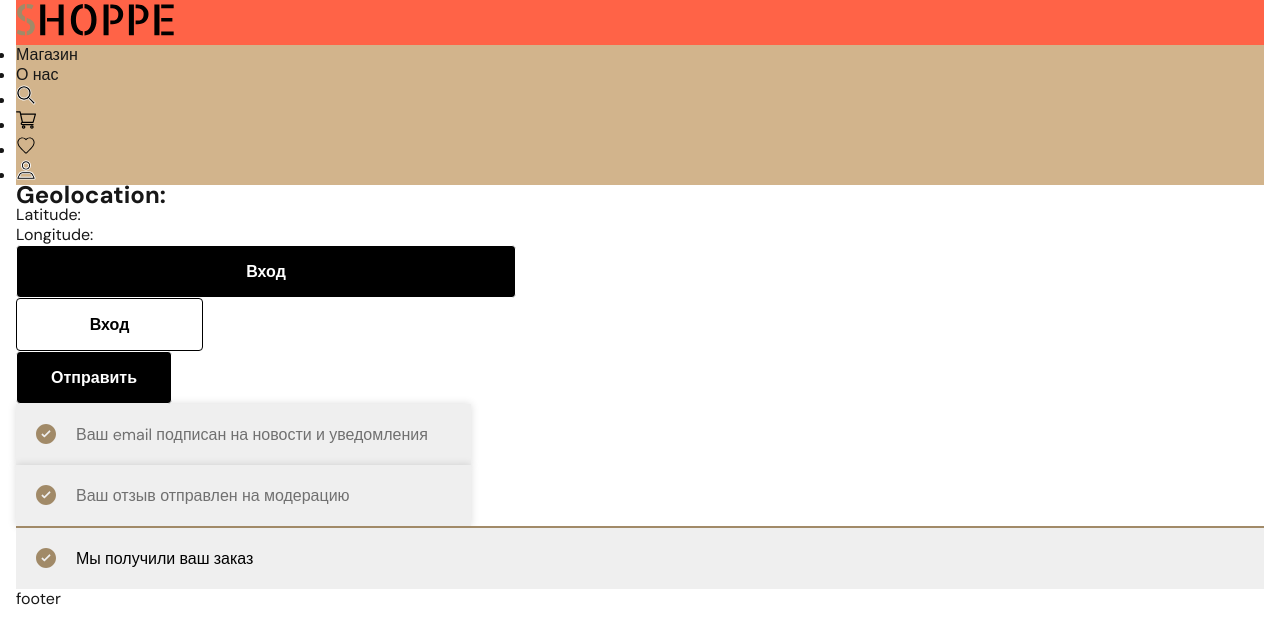
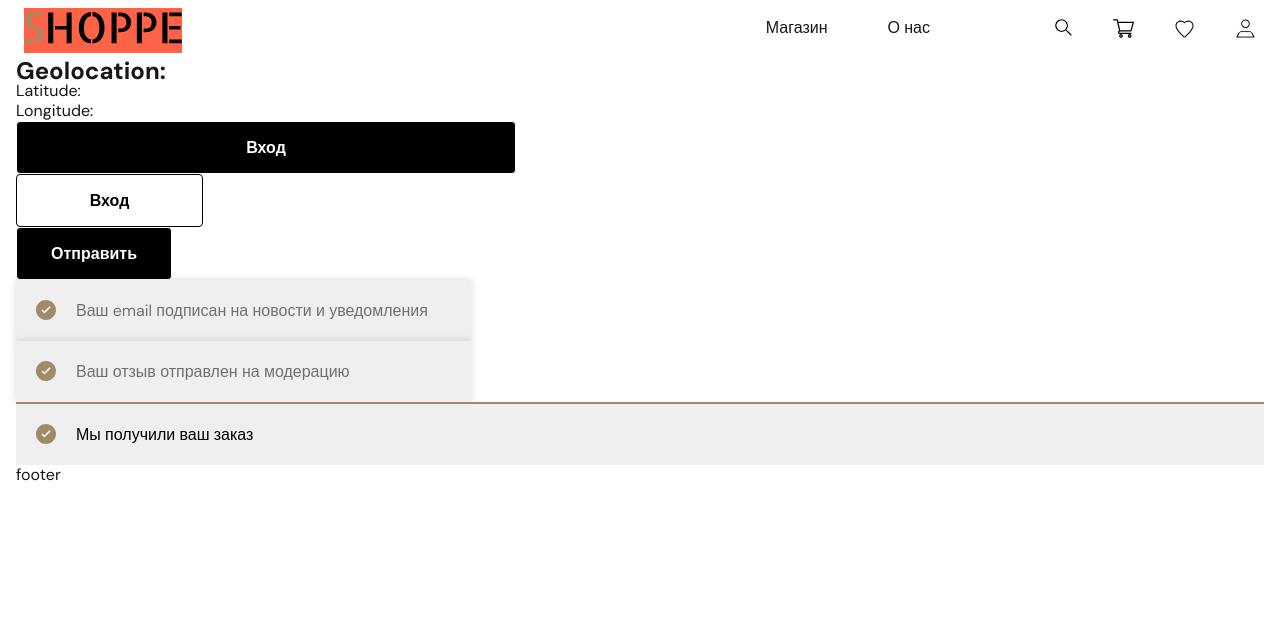
Before and after one commit to ministrov/shoppe-ecommerce-next, a Next.js app: page / in a window 1280 px wide. Shown: the top 642 px of the page. Built offline with nearby package versions, Linux system fonts and the light colour scheme; no server answers.

Commit message:
feature - Create a basic styling for header component

```diff
--- a/components/header/Header.module.css
+++ b/components/header/Header.module.css
@@ -1,3 +1,27 @@
 .header {
-  background-color: tan;
+  display: flex;
+  justify-content: space-between;
+  align-items: center;
+  padding: 8px;
 }
+
+.header ul {
+  display: flex;
+  margin: 0;
+  padding: 0;
+  list-style: none;
+}
+
+.mainMenu {
+  display: flex;
+  gap: 124px;
+  max-height: 42px;
+}
+
+.linksList {
+  gap: 60px;
+}
+
+.iconList {
+  gap: 40px;
+}
--- a/components/header/Header.tsx
+++ b/components/header/Header.tsx
@@ -9,7 +9,7 @@ const Header = () => {
       <Logo/>
 
       <div className={styles.mainMenu}>
-        <ul>
+        <ul className={styles.linksList}>
           <li>
             <Link href={'#'}>Магазин</Link>
           </li>
@@ -18,23 +18,23 @@ const Header = () => {
           </li>
         </ul>
 
-        <ul>
+        <ul className={styles.iconList}>
           <li>
             <Link href={''}>
-              <Image src={'/search.svg'} width={20} height={20} alt={''} />
+              <Image src={'/search.svg'} width={19} height={19} alt={''} />
             </Link>
           </li>
           <li>
             <Link href={''}>
-            <Image src={'/shopping-cart.svg'} width={20} height={20} alt={''} /></Link>
+            <Image src={'/shopping-cart.svg'} width={21} height={21} alt={''} /></Link>
           </li>
           <li>
             <Link href={''}>
-            <Image src={'/heart.svg'} width={20} height={20} alt={''} /></Link>
+            <Image src={'/heart.svg'} width={21} height={21} alt={''} /></Link>
           </li>
           <li>
             <Link href={''}>
-            <Image src={'/account.svg'} width={20} height={20} alt={''} /></Link>
+            <Image src={'/account.svg'} width={21} height={21} alt={''} /></Link>
           </li>
         </ul>
       </div>
```
